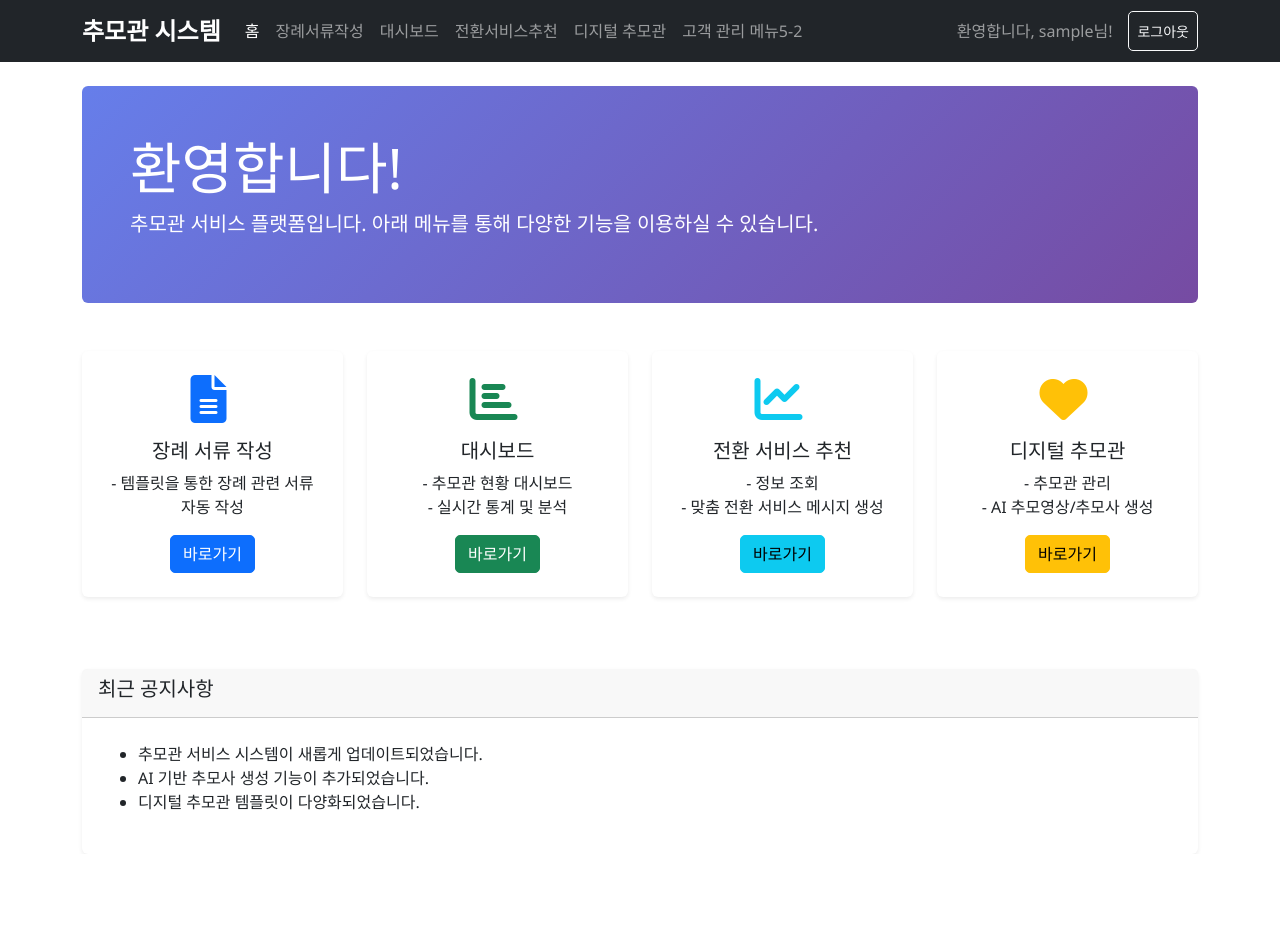
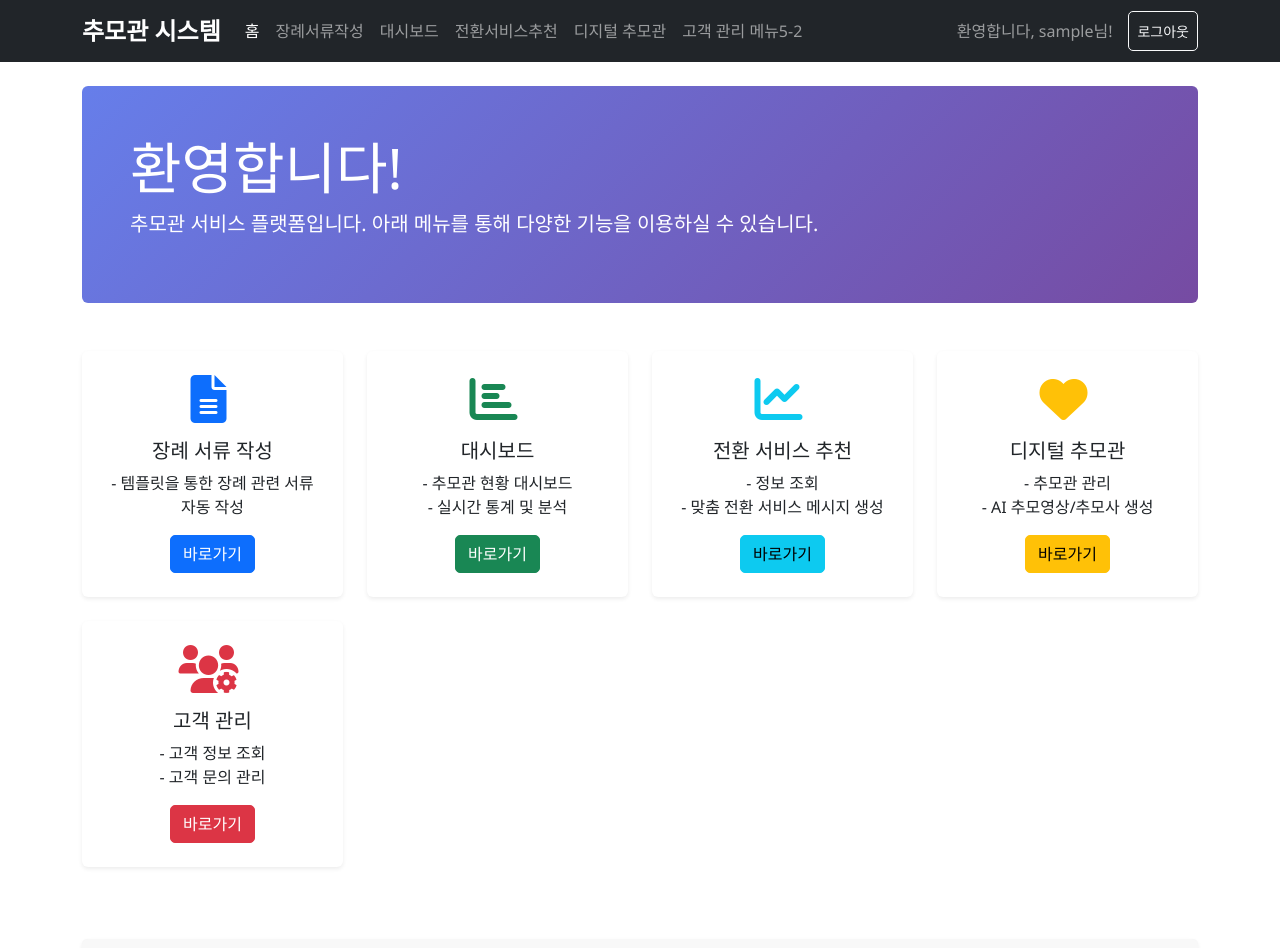
Before and after one commit to Aivle-Bigproject11/Front, a React (Create React App) app: page / in a window 1280 px wide. Shown: the top 948 px of the page. Before the commit the page ends 854 px from the top, so only its background shows below. Built offline with nearby package versions, Linux system fonts and the light colour scheme; no server answers; sample sign-in values are in the browser's storage.

Commit message:
menu5 진입점 가

```diff
--- a/src/pages/Home.js
+++ b/src/pages/Home.js
@@ -79,19 +79,35 @@ const Home = () => {
             </Card.Body>
           </Card>
         </Col>
+
+        <Col md={6} lg={3} className="mb-4">
+          <Card className="h-100">
+            <Card.Body className="text-center">
+              <i className="fas fa-users-cog fa-3x text-danger mb-3"></i>
+              <Card.Title>고객 관리</Card.Title>
+              <Card.Text>
+                - 고객 정보 조회<br />
+                - 고객 문의 관리
+              </Card.Text>
+              <Button as={Link} to="/menu5" variant="danger">
+                바로가기
+              </Button>
+            </Card.Body>
+          </Card>
+        </Col>
       </Row>
 
       <Row className="mt-5">
         <Col>
           <Card>
             <Card.Header>
-              <h5>최근 공지사항</h5>
+              <h5>Golden Gate Frontend Team</h5>
             </Card.Header>
             <Card.Body>
               <ul>
-                <li>추모관 서비스 시스템이 새롭게 업데이트되었습니다.</li>
-                <li>AI 기반 추모사 생성 기능이 추가되었습니다.</li>
-                <li>디지털 추모관 템플릿이 다양화되었습니다.</li>
+                <li>김시훈</li>
+                <li>양성현</li>
+                <li>박수연</li>
               </ul>
             </Card.Body>
           </Card>
```
